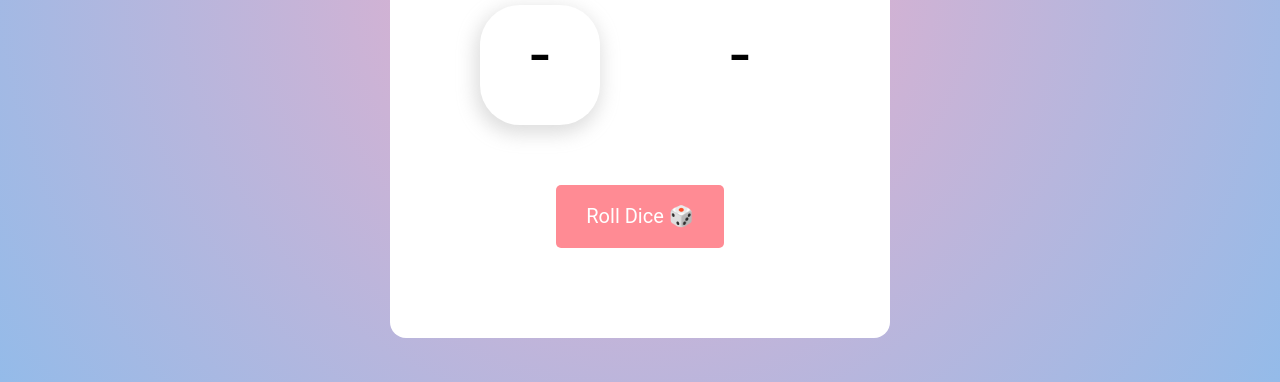
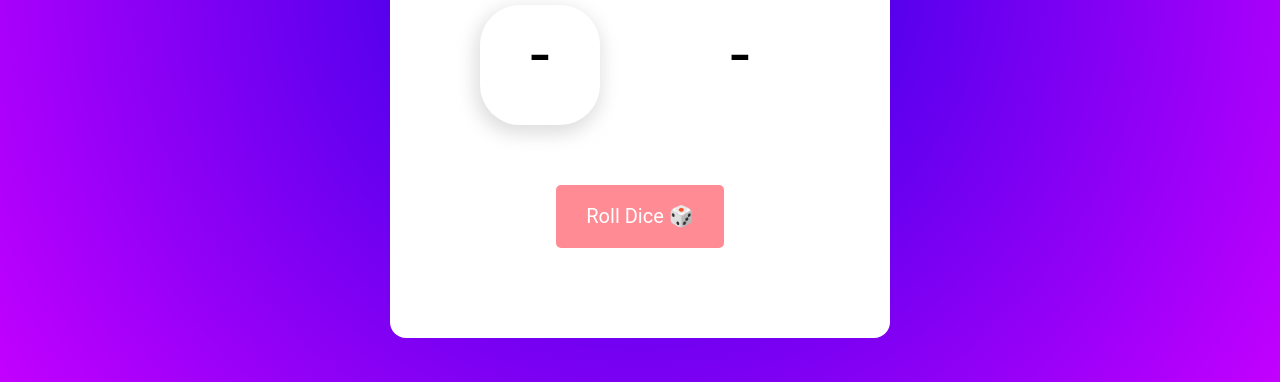
Before and after one commit to plzsendpie/scrimba-dice-game, a plain HTML site: page index.html in a window 1280 px wide. Shown: the part 468-850 px from the top of the page. Drawn offline with nearby package versions, Linux system fonts and the light colour scheme.

Commit message:
Altered the background gradient

```diff
--- a/index.css
+++ b/index.css
@@ -24,8 +24,8 @@ body {
     font-family: 'Roboto', sans-serif;
     height: 100vh;
     color: black;
-    background: rgb(238,174,202);
-    background: radial-gradient(circle, rgba(238,174,202,1) 0%, rgba(148,187,233,1) 100%);
+    background: rgb(184, 63, 115);
+    background: radial-gradient(circle, rgb(34, 0, 228) 0%, rgb(195, 0, 255) 100%);
 }
 
 #title{
```
